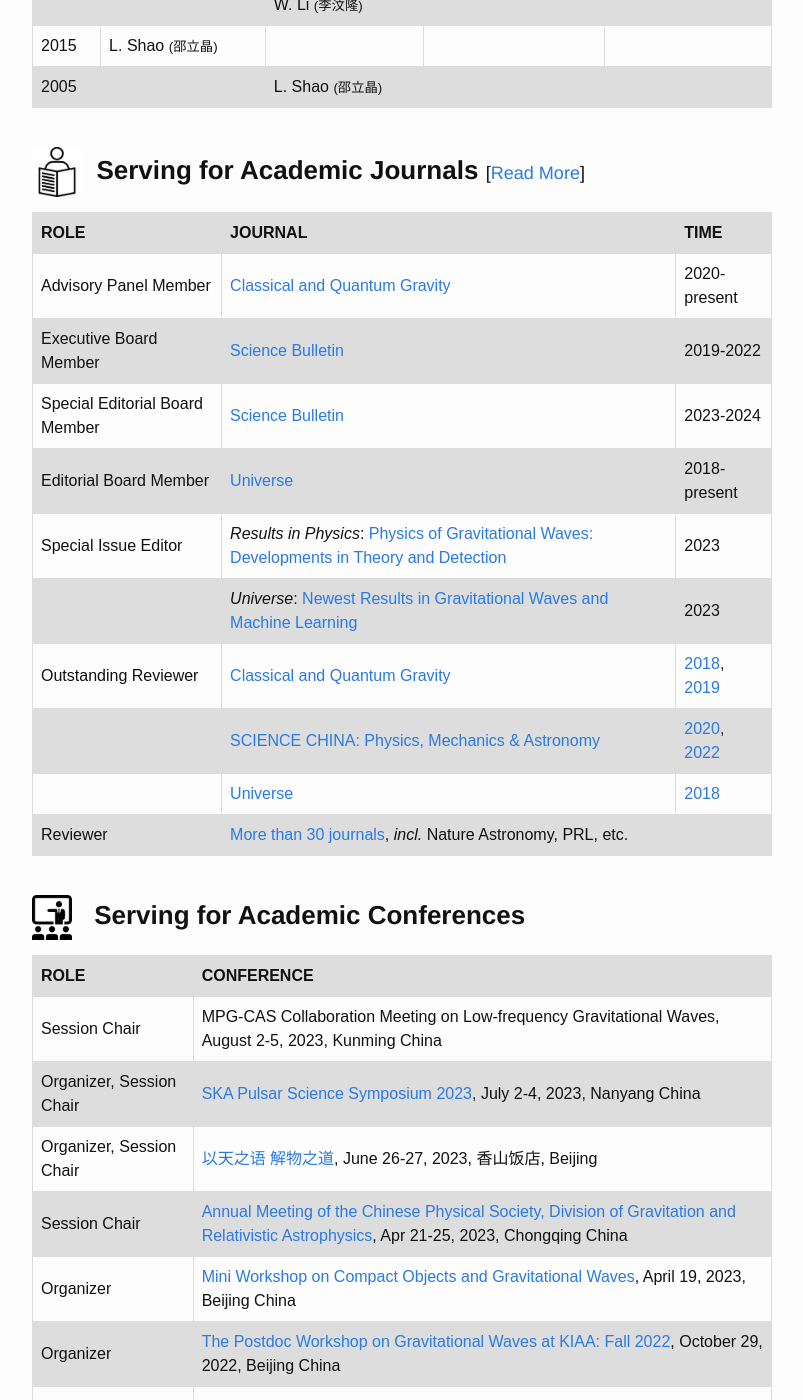
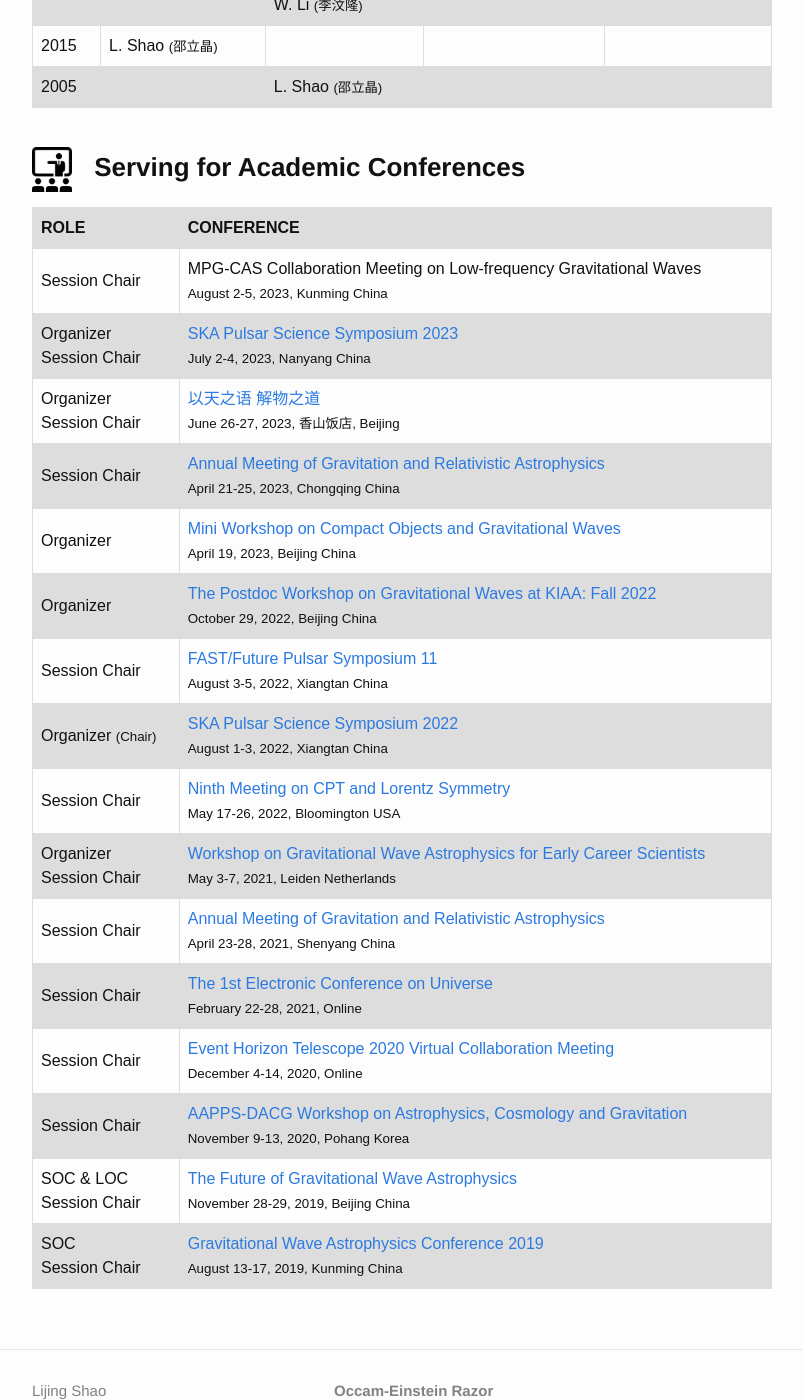
Before and after one commit to Friendshao/Friendshao.github.io, a Jekyll site: the page built from whatsmore/whatsmore.md, in a window 1280 px wide and 1400 px high, scrolled down 1652 px. Shown: the whole window, without its empty margins (238-1041 px from the left). Built offline with Jekyll 4.4.1, drawn with Linux system fonts in a browser that asks for light colours; some of the changed text lies outside the part shown.

Commit message:
major adjust

```diff
--- a/about/about.md
+++ b/about/about.md
@@ -39,6 +39,18 @@
 - Astrophysical studies of dark matter
 - Bayesian data analysis and statistics
 
+### Teaching
+
+| &nbsp; &nbsp; 广义相对论与天体物理 &nbsp; &nbsp; &nbsp; | General Relativity & Astrophysics |
+| &nbsp; &nbsp; 理论力学 (A) | Theoretical Mechanics (A) |
+| &nbsp; &nbsp; 电动力学 (A) | Electrodynamics (A)  |
+| &nbsp; &nbsp; 电动力学 (B) | Electrodynamics (B)  |
+| &nbsp; &nbsp; 普通物理 (I) | General Physics (I) <font color="gray"><small><small> *** including Mechanics & Electromagnetism</small></small></font> |
+| &nbsp; &nbsp; 普通物理 (II) | General Physics (II) <font color="gray"><small><small> *** including Thermal Physics, Optics, & Modern Physics</small></small></font> |
+| &nbsp; &nbsp; 天体粒子物理 | Astroparticle Physics <font color="gray"><small><small> *** co-Lecturer</small></small></font> |
+
+<p></p>
+
 ### Want to join our research?
 
 Please read the following articles carefully, for
@@ -52,55 +64,7 @@
 
  <img src="group.png" width="50"> &nbsp;&nbsp; **For more, please check at [<big>our Group Page</big>](https://kiaagravity.github.io)**  <img src="team.png" width="50">
 
----
-
 <p></p>
-
-### Teaching
-
-| &nbsp; &nbsp; 广义相对论与天体物理 &nbsp; &nbsp; &nbsp; | General Relativity & Astrophysics |
-| &nbsp; &nbsp; 理论力学 (A) | Theoretical Mechanics (A) |
-| &nbsp; &nbsp; 电动力学 (A) | Electrodynamics (A)  |
-| &nbsp; &nbsp; 电动力学 (B) | Electrodynamics (B)  |
-| &nbsp; &nbsp; 普通物理 (I) | General Physics (I) <font color="gray"><small><small> *** including Mechanics & Electromagnetism</small></small></font> |
-| &nbsp; &nbsp; 普通物理 (II) | General Physics (II) <font color="gray"><small><small> *** including Thermal Physics, Optics, & Modern Physics</small></small></font> |
-| &nbsp; &nbsp; 天体粒子物理 | Astroparticle Physics <font color="gray"><small><small> *** co-Lecturer</small></small></font> |
-
-<p></p>
-
-### Services
-
-- Advisory Panel Member of [Classical and Quantum Gravity](https://iopscience.iop.org/journal/0264-9381/page/Advisory%20Panel) (2020-2023)
-- Executive Board Member (2019-2022) and Special Editorial Board Member (2023-2024) of [Science Bulletin](https://www.journals.elsevier.com/science-bulletin)
-- [MDPI](https://www.mdpi.com/) Open Science Ambassador (2020-2022)
-- Editorial Board Member of [Universe](https://www.mdpi.com/journal/universe/editors#editorialboard) (2018-now)
-- Outstanding Reviewer for Classical and Quantum Gravity ([2018](https://publishingsupport.iopscience.iop.org/questions/classical-and-quantum-gravity-2018-reviewer-awards/), [2019](https://publishingsupport.iopscience.iop.org/questions/classical-quantum-gravity-2019-reviewer-awards/)), Universe ([2018](https://www.mdpi.com/journal/universe/awards/591/download)), and SCIENCE CHINA: Physics, Mechanics & Astronomy ([2020](https://mp.weixin.qq.com/s/u_07f_JjryUV_19NtKQECA), [2022](https://mp.weixin.qq.com/s/l0tT488ZYP1WjEwD5GlK9w))
-
-### Memberships
-
-- 2014-present, SKA Pulsar and Gravitational Wave Science Working Groups
-- 2018-present, Event Horizon Telescope Collaboration
-- 2018-present, KAGRA Scientific Collaboration
-- 2018-present, LISA Consortium
-- 2018-present, IAU Individual Member
-- 2018-present, Gravitation and Relativistic Astrophysics, Chinese Physical Society
-- 2020-present, Chinese Astronomical Society
-- 2020-present, Beijing Astronomical Society
-- 2020-present, Cosmic Explorer Consortium
-- 2021-present, Einstein Telescope Observational Science Board
-- 2021-present, Chinese Institute of Electronics
-- 2022-present, Chinese Physical Society
-- 2017-2021, BlackHoleCam Project
-- 2015-2017, LIGO Scientific Collaboration
-
-<!--
-### Research Funds
-
-- 2020.12—2025.11，科技部SKA专项“脉冲星理论研究支撑”，1350万，主持
-- 2021.01—2025.12，马克斯·普朗克学会“Max Planck Partner Group”，10万欧元，组长
-- 2020.01—2023.12，NSFC面上基金“关于致密双星并合的引力波波形的研究”，60万，主持
-- 2020.01—2024.12，NSFC重大基金之课题四“黑洞烛光的宇宙学应用”，275万，参与
-- 2018.01—2020.12，中国科协青年人才托举工程，45万，入选 -->
 
 ---
 
--- a/cv/cv.md
+++ b/cv/cv.md
@@ -35,4 +35,39 @@
 
 <p></p>
 
-**If you want a full CV, please contact me.**
+
+### Memberships
+
+| **TIME** | **MEMBERSHIP** |
+| 2014-present | SKA Pulsar and Gravitational Wave Science Working Groups |
+| 2018-present | Event Horizon Telescope Collaboration |
+| 2018-present | KAGRA Scientific Collaboration |
+| 2018-present | LISA Consortium |
+| 2018-present | IAU Individual Member |
+| 2018-present | Gravitation and Relativistic Astrophysics, Chinese Physical Society |
+| 2020-present | Chinese Astronomical Society |
+| 2020-present | Beijing Astronomical Society |
+| 2020-present | Cosmic Explorer Consortium |
+| 2021-present | Einstein Telescope Observational Science Board |
+| 2021-present | Chinese Institute of Electronics |
+| 2022-present | Chinese Physical Society |
+| 2017-2021 | BlackHoleCam Project |
+| 2015-2017 | LIGO Scientific Collaboration |
+
+<p></p>
+
+### Services
+
+| **TIME** | **ROLE** |
+| 2020-2023 |  Advisory Panel Member of [Classical and Quantum Gravity](https://iopscience.iop.org/journal/0264-9381/page/Advisory%20Panel) |
+| 2023-2024 | Special Editorial Board Member  of [Science Bulletin](https://www.journals.elsevier.com/science-bulletin) |
+| 2018-now | Editorial Board Member of [Universe](https://www.mdpi.com/journal/universe/editors#editorialboard) |
+| 2020-2022 | [MDPI](https://www.mdpi.com/) Open Science Ambassador |
+| 2019-2022 | Executive Board Member of [Science Bulletin](https://www.journals.elsevier.com/science-bulletin) |
+| 2023 | Special Issue Editor for *Results in Physics*<br><small>[Physics of Gravitational Waves: Developments in Theory and Detection](https://www.sciencedirect.com/journal/results-in-physics/about/call-for-papers#physics-of-gravitational-waves-developments-in-theory-and-detection)</small> |
+| 2023 | Special Issue Editor for *Universe*<br><small>[Newest Results in Gravitational Waves and Machine Learning](https://www.mdpi.com/journal/universe/special_issues/48U1E55JLC)</small> |
+| 2022 | Outstanding Reviewer for [SCIENCE CHINA: Physics, Mechanics & Astronomy](https://mp.weixin.qq.com/s/l0tT488ZYP1WjEwD5GlK9w) |
+| 2020 | Outstanding Reviewer for [SCIENCE CHINA: Physics, Mechanics & Astronomy](https://mp.weixin.qq.com/s/u_07f_JjryUV_19NtKQECA) |
+| 2019 | Outstanding Reviewer for [Classical and Quantum Gravity](https://publishingsupport.iopscience.iop.org/questions/classical-quantum-gravity-2019-reviewer-awards/) |
+| 2018 | Outstanding Reviewer for [Classical and Quantum Gravity](https://publishingsupport.iopscience.iop.org/questions/classical-and-quantum-gravity-2018-reviewer-awards/) |
+| 2018 | Outstanding Reviewer for [Universe](https://www.mdpi.com/journal/universe/awards/591/download) |
--- a/whatsmore/whatsmore.md
+++ b/whatsmore/whatsmore.md
@@ -64,7 +64,7 @@
 <br>
 <p></p>
 
-### <img src="journal.jpeg" style="height:50px;"> &nbsp;<b>Serving for Academic Journals</b> <small><small>[[Read More](/docs/journal)]</small></small>
+<!-- ### <img src="journal.jpeg" style="height:50px;"> &nbsp;<b>Serving for Academic Journals</b> <small><small>[[Read More](/docs/journal)]</small></small>
 
 | **ROLE** | **JOURNAL** | **TIME** |
 | Advisory Panel Member | [Classical and Quantum Gravity](https://iopscience.iop.org/journal/0264-9381/page/Advisory%20Panel) | 2020-present |
@@ -79,27 +79,27 @@
 | Reviewer | [More than 30 journals](/docs/journal), *incl.* Nature Astronomy, PRL, etc. | |
 
 <br>
-<p></p>
+<p></p> -->
 
 ### <img src="conference.jpeg" style="height:45px;"> &nbsp; <b>Serving for Academic Conferences</b>
 
 | **ROLE** | **CONFERENCE** |
-| Session Chair | MPG-CAS Collaboration Meeting on Low-frequency Gravitational Waves, August 2-5, 2023, Kunming China |
-| Organizer, Session Chair | [SKA Pulsar Science Symposium 2023](https://psr.pku.edu.cn/ska/ska2023/ska2023.html), July 2-4, 2023, Nanyang China |
-| Organizer, Session Chair | [以天之语 解物之道](https://psr.pku.edu.cn/tianyujiewu/index.html), June 26-27, 2023, 香山饭店, Beijing |
-| Session Chair | [Annual Meeting of the Chinese Physical Society, Division of Gravitation and Relativistic Astrophysics](http://cqutp.org/conferences/gr23/), Apr 21-25, 2023, Chongqing China |
-| Organizer | [Mini Workshop on Compact Objects and Gravitational Waves](https://kiaa.pku.edu.cn/info/1026/8907.htm), April 19, 2023, Beijing China |
-| Organizer | [The Postdoc Workshop on Gravitational Waves at KIAA: Fall 2022](https://kiaa.pku.edu.cn/info/1026/8621.htm), October 29, 2022, Beijing China |
-| Session Chair | [FAST/Future Pulsar Symposium 11](https://psr.pku.edu.cn/fps/FPS11/FPS11.html), August 3-5, 2022, Xiangtan China |
-| Organizer, Chair | [SKA Pulsar Science Symposium 2022](https://psr.pku.edu.cn/ska/ska2022/ska2022.html), August 1-3, 2022, Xiangtan China |
-| Session Chair | [Ninth Meeting on CPT and Lorentz Symmetry](https://lorentz.sitehost.iu.edu/cpt22/), May 17-26, 2022, Bloomington USA |
-| Organizer & Session Chair | [Workshop on Gravitational Wave Astrophysics for Early Career Scientists](https://www.lorentzcenter.nl/workshop-on-gravitational-wave-astrophysics-for-early-career-scientists.html), May 3-7, 2021, Leiden Netherlands |
-| Session Chair | [Annual Meeting of the Chinese Physical Society, Division of Gravitation and Relativistic Astrophysics](http://gra2020.csp.escience.cn/), Apr 23-28, 2021, Shenyang China |
-| Session Chair | [The 1st Electronic Conference on Universe](https://sciforum.net/conference/ECU2021), Feb 22-28, 2021, Online|
-| Session Chair | [Event Horizon Telescope 2020 Virtual Collaboration Meeting](https://eventhorizontelescope.teamwork.com/#/notebooks/202519), Dec 4-14, 2020, Online|
-| Session Chair | [AAPPS-DACG Workshop on Astrophysics, Cosmology and Gravitation](http://www.apctp.org/plan.php/AAPPS-dacg-Workshop), Nov 9-13, 2020, Pohang Korea|
-| SOC & LOC & Session Chair | [The Future of Gravitational Wave Astrophysics](http://kiaa.pku.edu.cn/astroforum19/), Nov 28-29, 2019, Beijing China |
-| SOC & Session Chair | [Gravitational Wave Astrophysics Conference 2019](http://3rd-gw-astro.csp.escience.cn/dct/page/65559), Aug 13-17, 2019, Kunming China |
+| Session Chair | MPG-CAS Collaboration Meeting on Low-frequency Gravitational Waves<br><small>August 2-5, 2023, Kunming China |
+| Organizer<br>Session Chair | [SKA Pulsar Science Symposium 2023](https://psr.pku.edu.cn/ska/ska2023/ska2023.html)<br><small>July 2-4, 2023, Nanyang China |
+| Organizer<br>Session Chair | [以天之语 解物之道](https://psr.pku.edu.cn/tianyujiewu/index.html)<br><small>June 26-27, 2023, 香山饭店, Beijing |
+| Session Chair | [Annual Meeting of Gravitation and Relativistic Astrophysics](http://cqutp.org/conferences/gr23/)<br><small>April 21-25, 2023, Chongqing China |
+| Organizer | [Mini Workshop on Compact Objects and Gravitational Waves](https://kiaa.pku.edu.cn/info/1026/8907.htm)<br><small>April 19, 2023, Beijing China |
+| Organizer | [The Postdoc Workshop on Gravitational Waves at KIAA: Fall 2022](https://kiaa.pku.edu.cn/info/1026/8621.htm)<br><small>October 29, 2022, Beijing China |
+| Session Chair | [FAST/Future Pulsar Symposium 11](https://psr.pku.edu.cn/fps/FPS11/FPS11.html)<br><small>August 3-5, 2022, Xiangtan China |
+| Organizer <small>(Chair)</small> | [SKA Pulsar Science Symposium 2022](https://psr.pku.edu.cn/ska/ska2022/ska2022.html)<br><small>August 1-3, 2022, Xiangtan China |
+| Session Chair | [Ninth Meeting on CPT and Lorentz Symmetry](https://lorentz.sitehost.iu.edu/cpt22/)<br><small>May 17-26, 2022, Bloomington USA |
+| Organizer<br>Session Chair | [Workshop on Gravitational Wave Astrophysics for Early Career Scientists](https://www.lorentzcenter.nl/workshop-on-gravitational-wave-astrophysics-for-early-career-scientists.html)<br><small>May 3-7, 2021, Leiden Netherlands |
+| Session Chair | [Annual Meeting of Gravitation and Relativistic Astrophysics](http://gra2020.csp.escience.cn/)<br><small>April 23-28, 2021, Shenyang China |
+| Session Chair | [The 1st Electronic Conference on Universe](https://sciforum.net/conference/ECU2021)<br><small>February 22-28, 2021, Online|
+| Session Chair | [Event Horizon Telescope 2020 Virtual Collaboration Meeting](https://eventhorizontelescope.teamwork.com/#/notebooks/202519)<br><small>December 4-14, 2020, Online|
+| Session Chair | [AAPPS-DACG Workshop on Astrophysics, Cosmology and Gravitation](http://www.apctp.org/plan.php/AAPPS-dacg-Workshop)<br><small>November 9-13, 2020, Pohang Korea|
+| SOC & LOC<br>Session Chair | [The Future of Gravitational Wave Astrophysics](http://kiaa.pku.edu.cn/astroforum19/)<br><small>November 28-29, 2019, Beijing China |
+| SOC<br>Session Chair | [Gravitational Wave Astrophysics Conference 2019](http://3rd-gw-astro.csp.escience.cn/dct/page/65559)<br><small>August 13-17, 2019, Kunming China |
 
 
 <!--
```
Also changed, not shown: teaching/teaching.md (+0 -2 lines).
